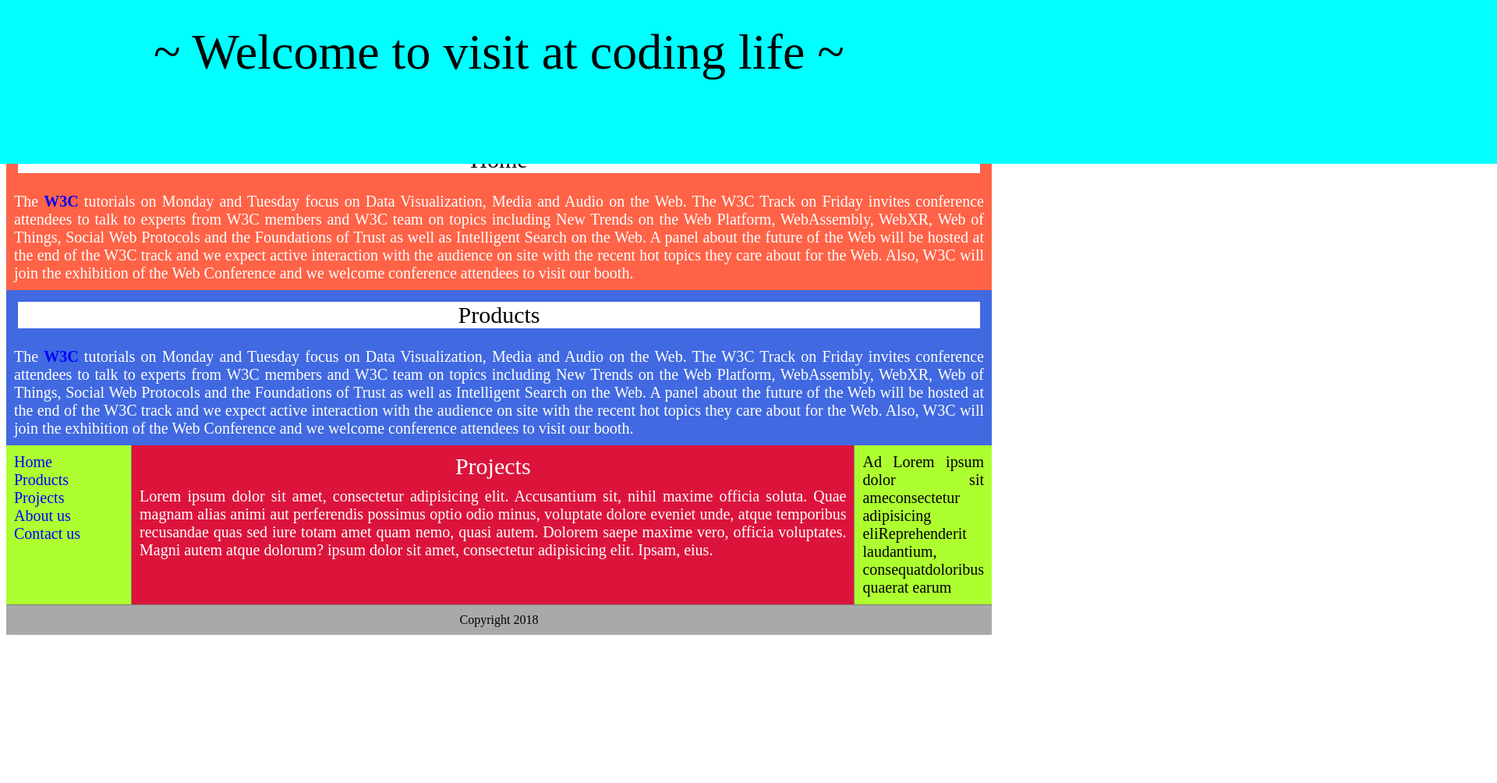
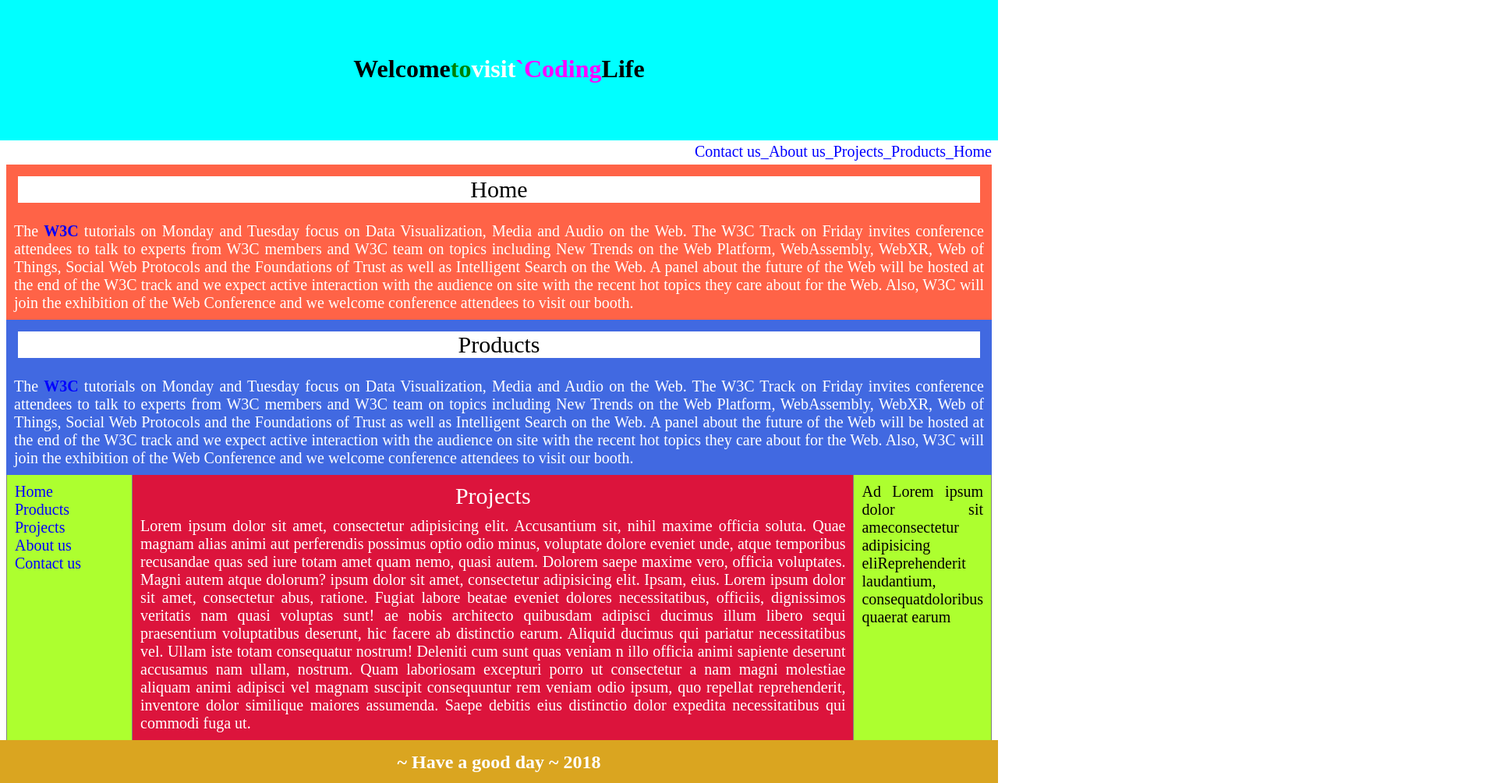
Before and after one commit to BenjaminKim9/Ben, a plain HTML site: page index.html in a window 1280 px wide. Shown: the whole page at 78% size, 1920 px wide, since content can reach past the window. Before the commit the page ends 822 px from the top, so only its background shows below. Drawn offline with Linux system fonts and the light colour scheme.

Commit message:
Add files via upload

```diff
--- a/index.html
+++ b/index.html
@@ -3,6 +3,11 @@
 <head>
   <meta charset="utf-8">
   <title>Web1_Coding Life</title>
+
+    <link rel="stylesheet"
+          href="fontello-24bd1ef3/css/fontello.css">
+    <link rel="stylesheet"
+          href="fontello-24bd1ef3/css/animation.css">
           <!--
          <span>
           <a href="index.html">Home / </a>
@@ -12,10 +17,6 @@
           <a href="4.html">Contact us </a>
          </span>
          -->
-<!--    <link rel="stylesheet" -->
-<!--          href="fontello-eb581353/css/fontello.css">-->
-<!--    <link rel="stylesheet" -->
-<!--          href="fontello-eb581353/css/animation.css">-->
   <style>
 /*         *{width: 400px;}*/
       /*
@@ -35,23 +36,27 @@
                  text-align: justify;}
       */
        #w {background-color:aqua;
-           padding-top:50px;
-/*           font-size: 40px;*/
-           color:black;
            position:absolute;
+           padding-top:70px;
+           font-weight: bold;
+/*           color:black;*/
            left:0;
            top:0;
            width:100%;
-           height:90px;
-/*           text-align:center;*/      }
-       #w {text-align:center;
-           font-size:2rem;
-/*           margin-top:20px;*/      }
-       #w:hover{transform:
-                scale(2);
-                transform-origin: center;
-                transition:all 1s;}
-       body {padding-top:132px;}
+           height:110px;
+           text-align:center;
+           font-size:2rem;}
+/*       #w:hover{transform:       */
+/*                scale(2);*/
+/*                transform-origin: center;*/
+/*                transition:all 1s;} */
+      body {padding-top:170px;}
+
+      body b{color:black;}
+      body c{color:green;}
+      body d{color:white;}
+      body e{color:fuchsia;}
+      body f{color:black;}
        a {color:blue;
           text-decoration:none;}
       #sn{display:flex;
@@ -75,23 +80,10 @@
            color:white;
            text-align:justify;
            padding:10px;}
-       div {text-align: right;}
+
 /*        h2 {text-align: right;*/
 /*            background-color: yellow;}*/
 /*        h3 {text-align: right;}     */
-       /*
-       body k{margin-left: 100px;
-              margin-top: 150px;
-              font-size: 100px;
-              color: springgreen;}
-       t{text-align: right;
-         font-size:1.25rem;
-         margin-top:30px;}
-       t:hover{transform:
-              scaleX(2);
-              transform-origin: right;
-              transition:all 0.5s;}
-      */
        .container3{display:flex;
                    flex-direction: column;
                    font-size:20px;}
@@ -99,8 +91,10 @@
 /*               background-color:yellow;*/
 /*               text-align: center;}*/
         .content{display:flex;}
+        .content nav{border-left:1px solid gray;}
         .content nav{border-right:1px solid gray;}
         .content aside{border-left:1px solid gray;}
+        .content aside{border-right:1px solid gray;}
        @media(max-width:500px){
         .content{flex-direction:column;}
         .content nav,aside{
@@ -131,11 +125,24 @@
               padding: 10px;
               text-align: justify;
               background-color:greenyellow;}
+      /*
         footer{border-top:1px solid gray;
                background-color:darkgray;
                text-align: center;
                padding-top: 10px;
                padding-bottom: 10px;}
+      */
+      #ft {position:absolute;
+           background-color:goldenrod;
+           padding-top:15px;
+           text-align: center;
+           color:white;
+           font-weight: bold;
+           left:0;
+           top:100;
+           width:100%;
+           height:40px;
+           font-size:1.5rem;}
       /*
       h1 {font-size:50px;
          text-align:center;
@@ -151,7 +158,7 @@
             grid-template-columns:150px 1fr;
             text-align:justify;}
       div {border:5px solid gray;
-          padding:10px;}
+           padding:10px;}
       */
   </style>
   <!-- Global site tag (gtag.js) - Google Analytics -->
@@ -164,10 +171,8 @@
   gtag('config', 'UA-118599586-1');
 </script>
 </head>
-
-<body>
-    <div id="w">~ Welcome to visit at coding life ~</div>
-<!--         <k class="icon-plancast animate-spin"></k>       -->
+ <body>
+         <div id="w"><b class="icon-plancast animate-spin">Welcome</b><c class="icon-soccer-ball animate-spin">to</c><d class="icon-snowflake-o animate-spin">visit</d><e class="icon-handshake-o animate-spin">`Coding</e><f class="icon-chrome animate-spin">Life</f></div>
          <div id="sn">
           <a href="index.html">Home   </a>
           <a href="1.html">Products_  </a>
@@ -213,15 +218,18 @@
     <div id="l">Projects</div>
     <div id="m">
     Lorem ipsum dolor sit amet, consectetur adipisicing elit. Accusantium sit, nihil maxime officia soluta. Quae magnam alias animi aut perferendis possimus optio odio minus, voluptate dolore eveniet unde, atque temporibus recusandae quas sed iure totam amet quam nemo, quasi autem. Dolorem saepe maxime vero, officia voluptates. Magni autem atque dolorum? ipsum dolor sit amet, consectetur adipisicing elit. Ipsam, eius.
+    Lorem ipsum dolor sit amet, consectetur abus, ratione. Fugiat labore beatae eveniet dolores necessitatibus, officiis, dignissimos veritatis nam quasi voluptas sunt!
+    ae nobis architecto quibusdam adipisci ducimus illum libero sequi praesentium voluptatibus deserunt, hic facere ab distinctio earum. Aliquid ducimus qui pariatur necessitatibus vel. Ullam iste totam consequatur nostrum! Deleniti cum sunt quas veniam n illo officia animi sapiente deserunt accusamus nam ullam, nostrum. Quam laboriosam excepturi porro ut consectetur a nam magni molestiae aliquam animi adipisci vel magnam suscipit consequuntur rem veniam odio ipsum, quo repellat reprehenderit, inventore dolor similique maiores assumenda. Saepe debitis eius distinctio dolor expedita necessitatibus qui commodi fuga ut.
     </div>
    </main>
          <aside>
             Ad Lorem ipsum dolor sit ameconsectetur adipisicing eliReprehenderit laudantium, consequatdoloribus quaerat earum
          </aside>
     </section>
-             <footer>
-                 Copyright 2018
-             </footer>
+<!--             <footer>-->
+<!--                 Copyright 2018-->
+<!--             </footer>  -->
+    <div id="ft">~ Have a good day ~ 2018</div>
   </div>
 </body>
 </html>
```
